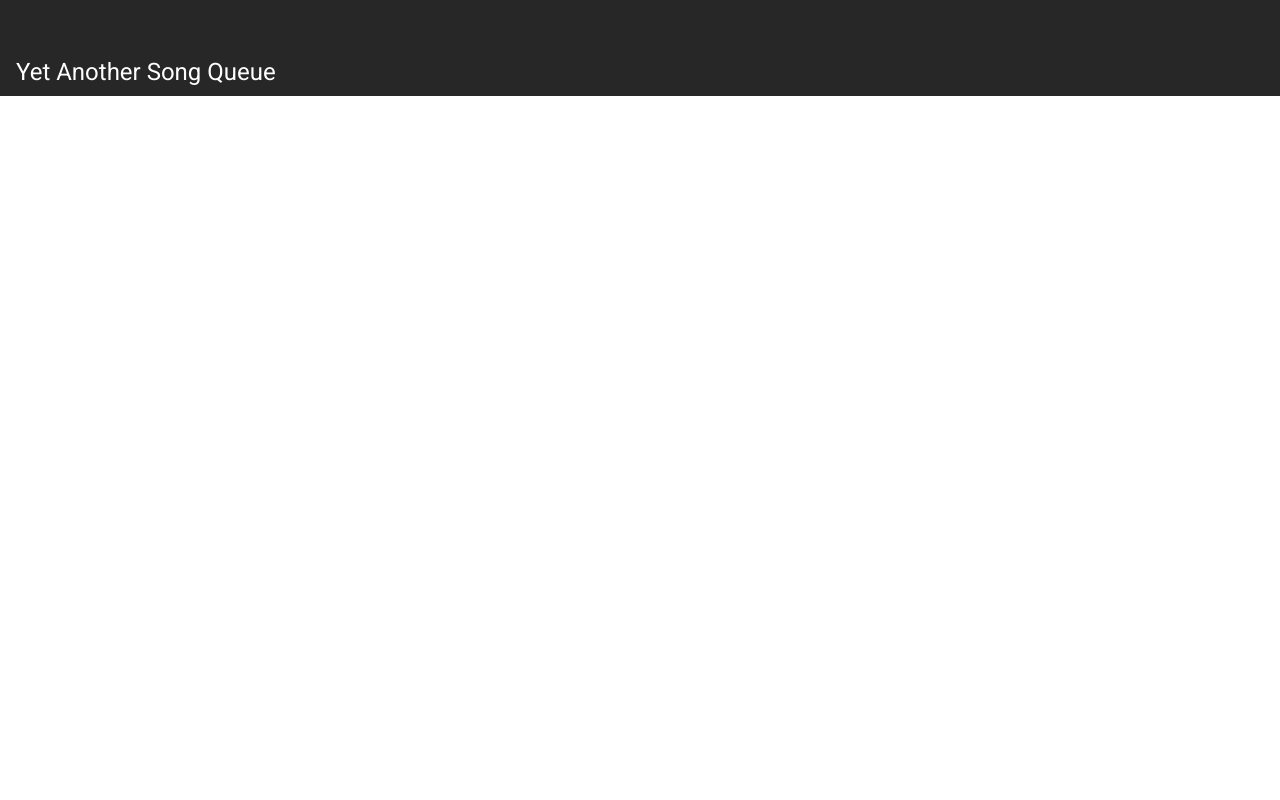
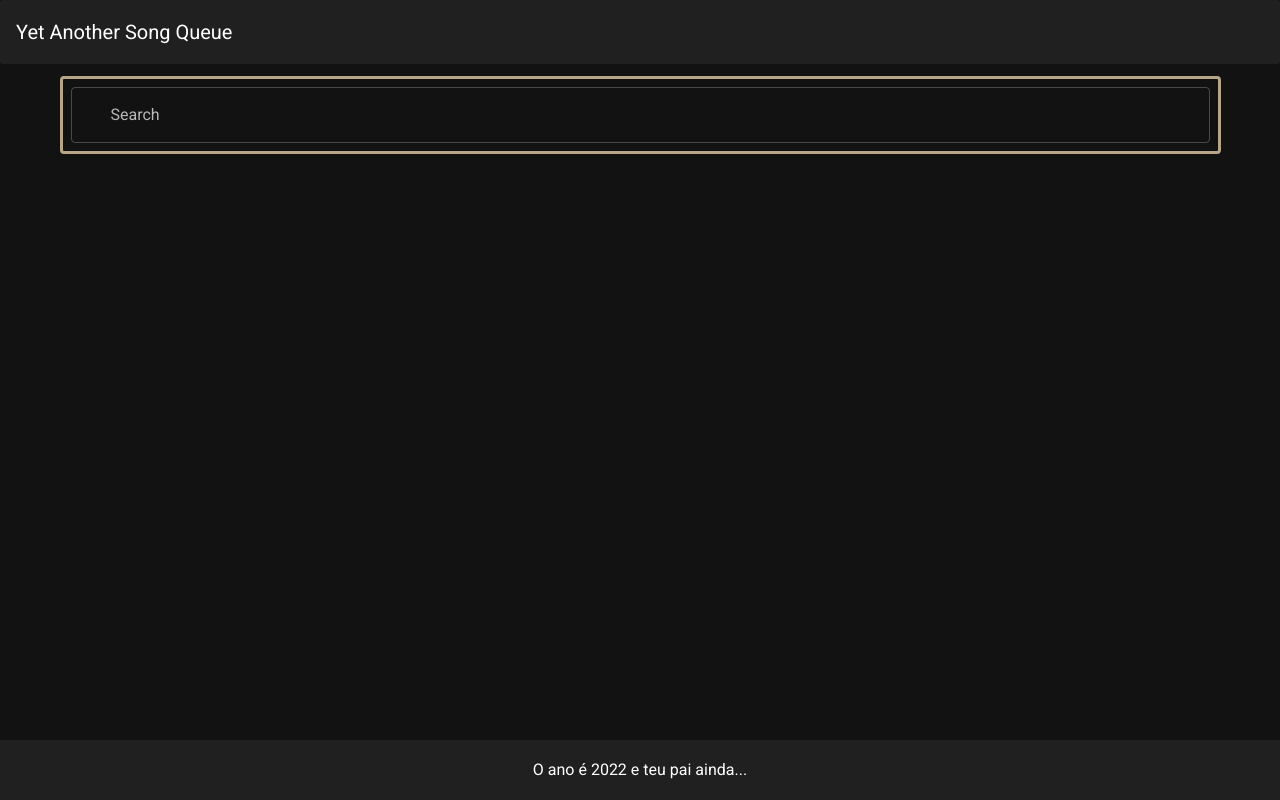
Before and after one commit to 0Lines/yet_another_song_queue, a Vue app: page / in a window 1280 px wide. Built offline with nearby package versions, Linux system fonts and the light colour scheme.

Commit message:
removed linter and changed some colors

```diff
--- a/package.json
+++ b/package.json
@@ -16,7 +16,6 @@
   },
   "devDependencies": {
     "@vue/cli-plugin-babel": "~4.5.0",
-    "@vue/cli-plugin-eslint": "~4.5.0",
     "@vue/cli-plugin-router": "~4.5.0",
     "@vue/cli-plugin-vuex": "~4.5.0",
     "@vue/cli-service": "~4.5.0",
--- a/src/App.vue
+++ b/src/App.vue
@@ -1,14 +1,41 @@
 <template>
-  <div id="app">
-    <v-app-bar color="deep-purple accent-4" dense dark flat prominent rounded>
+  <v-app>
+    <v-app-bar color="primary" dark flat rounded app>
       <v-toolbar-title>Yet Another Song Queue</v-toolbar-title>
     </v-app-bar>
-  </div>
+
+    <v-main app>
+      <v-container>
+        <v-row no-gutters>
+          <v-col cols="12" class="round-container pa-2">
+            <v-text-field
+              label="Search"
+              single-line
+              outlined
+              color="secondary"
+              prepend-inner-icon="mdi-magnify"
+              hide-details
+            ></v-text-field>
+          </v-col>
+        </v-row>
+      </v-container>
+    </v-main>
+
+    <v-footer color="primary" dark app>
+      <v-col
+        class="text-center"
+        cols="12"
+      >
+        O ano é {{ new Date().getFullYear() }} e teu pai ainda...
+      </v-col>
+    </v-footer>
+  </v-app>
 </template>
 
+
 <style>
-body {
-  font-family: "Roboto", sans-serif;
-  font-size: 14px;
+.round-container {
+  border: 3px solid #B7A587;
+  border-radius: 4px;
 }
 </style>
--- a/src/plugins/vuetify.js
+++ b/src/plugins/vuetify.js
@@ -16,6 +16,10 @@ export default new Vuetify({
         success: "#4CAF50",
         warning: "#FFC107",
       },
+      dark: {
+        primary: "#202020",
+        secondary: "#B7A587",
+      },
     },
   },
 });
```
Also changed, not shown: 1 other file (tests, documents, lock files or other folders).
